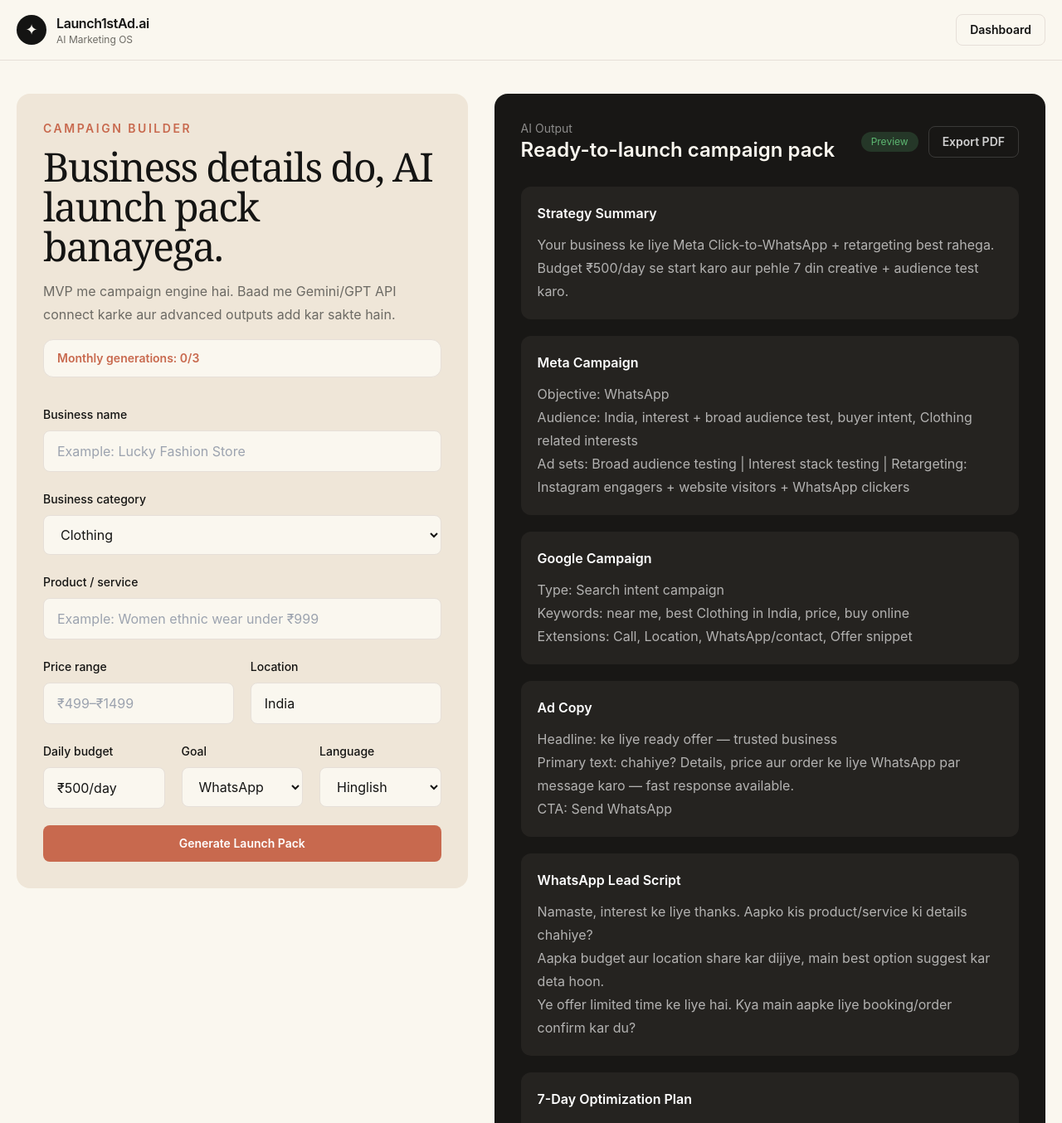
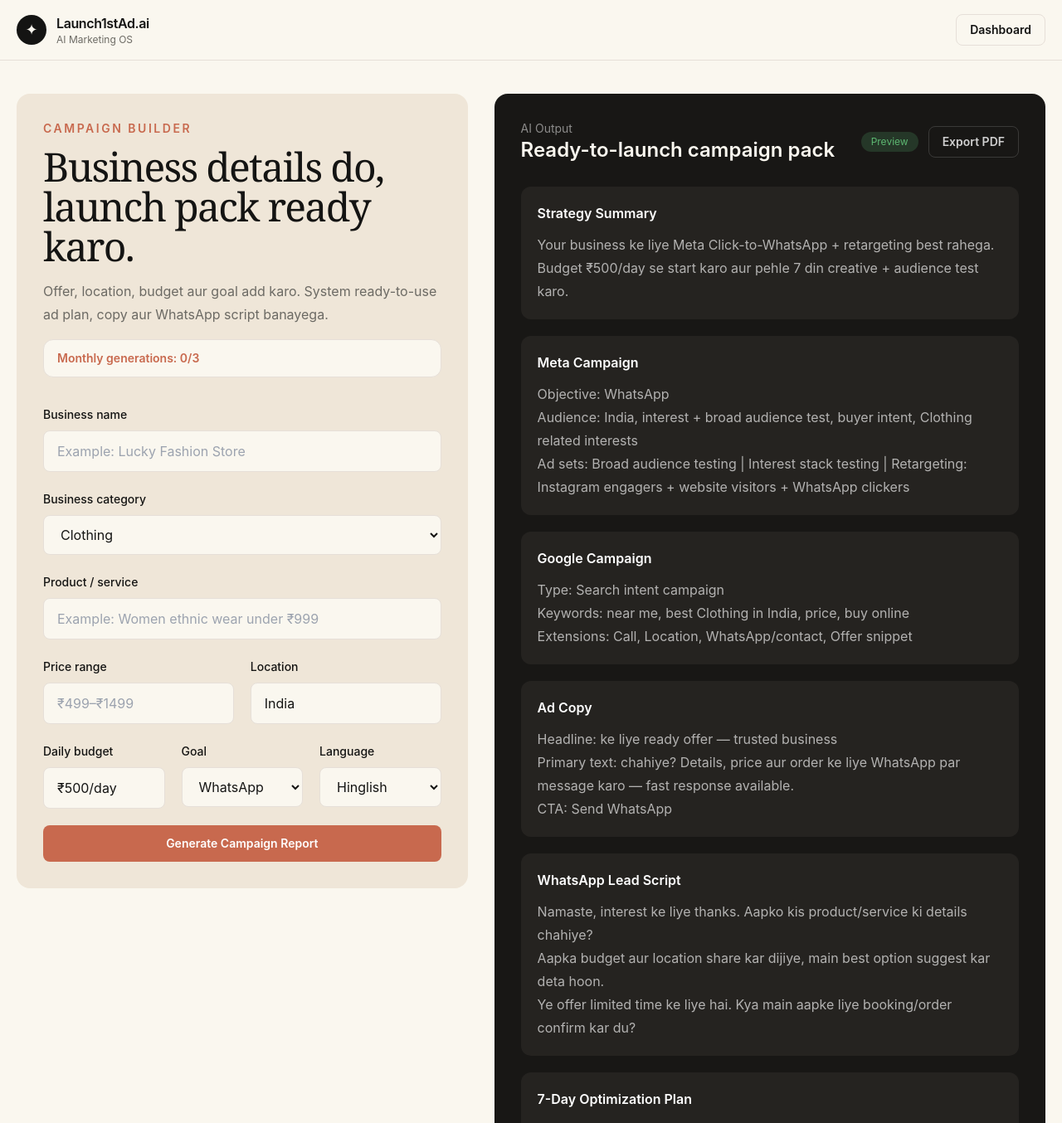
Before and after one commit to lkmeeena882437-dotcom/Launch1stAd.ai, a Next.js app: page /campaign in a window 1280 px wide. Shown: the top 1354 px of the page at 83% size. Built offline with nearby package versions, Linux system fonts and the light colour scheme.

Commit message:
Make campaign builder copy simpler and premium

```diff
--- a/components/campaign/CampaignForm.tsx
+++ b/components/campaign/CampaignForm.tsx
@@ -22,7 +22,7 @@ export function CampaignForm({ form, update, onSubmit }: {
   function submit(event: FormEvent<HTMLFormElement>) {
     if (!canGenerateCampaign()) {
       event.preventDefault();
-      setMessage("Monthly generation count complete. Open Account page for more access.");
+      setMessage("Monthly generation limit complete. Account page se access update karo.");
       return;
     }
     recordCampaignUsage();
@@ -34,14 +34,14 @@ export function CampaignForm({ form, update, onSubmit }: {
   return (
     <section className="rounded-2xl bg-card p-6 md:p-8">
       <p className="text-sm font-semibold uppercase tracking-[0.18em] text-coral">Campaign Builder</p>
-      <h1 className="serif-display mt-3 text-4xl md:text-5xl">Business details do, AI launch pack banayega.</h1>
-      <p className="mt-4 leading-7 text-muted">MVP me campaign engine hai. Baad me Gemini/GPT API connect karke aur advanced outputs add kar sakte hain.</p>
+      <h1 className="serif-display mt-3 text-4xl md:text-5xl">Business details do, launch pack ready karo.</h1>
+      <p className="mt-4 leading-7 text-muted">Offer, location, budget aur goal add karo. System ready-to-use ad plan, copy aur WhatsApp script banayega.</p>
       <p className="mt-4 rounded-xl border border-hairline bg-canvas px-4 py-3 text-sm font-semibold text-coral">Monthly generations: {used}/3</p>
       <form onSubmit={submit} className="mt-8 space-y-5">
         <BusinessFields form={form} update={update} />
         <TargetFields form={form} update={update} />
         {message && <p className="text-sm font-semibold text-coral">{message}</p>}
-        <button className="w-full rounded-lg bg-coral px-5 py-3 text-sm font-semibold text-white hover:bg-coralDark">Generate Launch Pack</button>
+        <button className="w-full rounded-lg bg-coral px-5 py-3 text-sm font-semibold text-white hover:bg-coralDark">Generate Campaign Report</button>
       </form>
     </section>
   );
```
